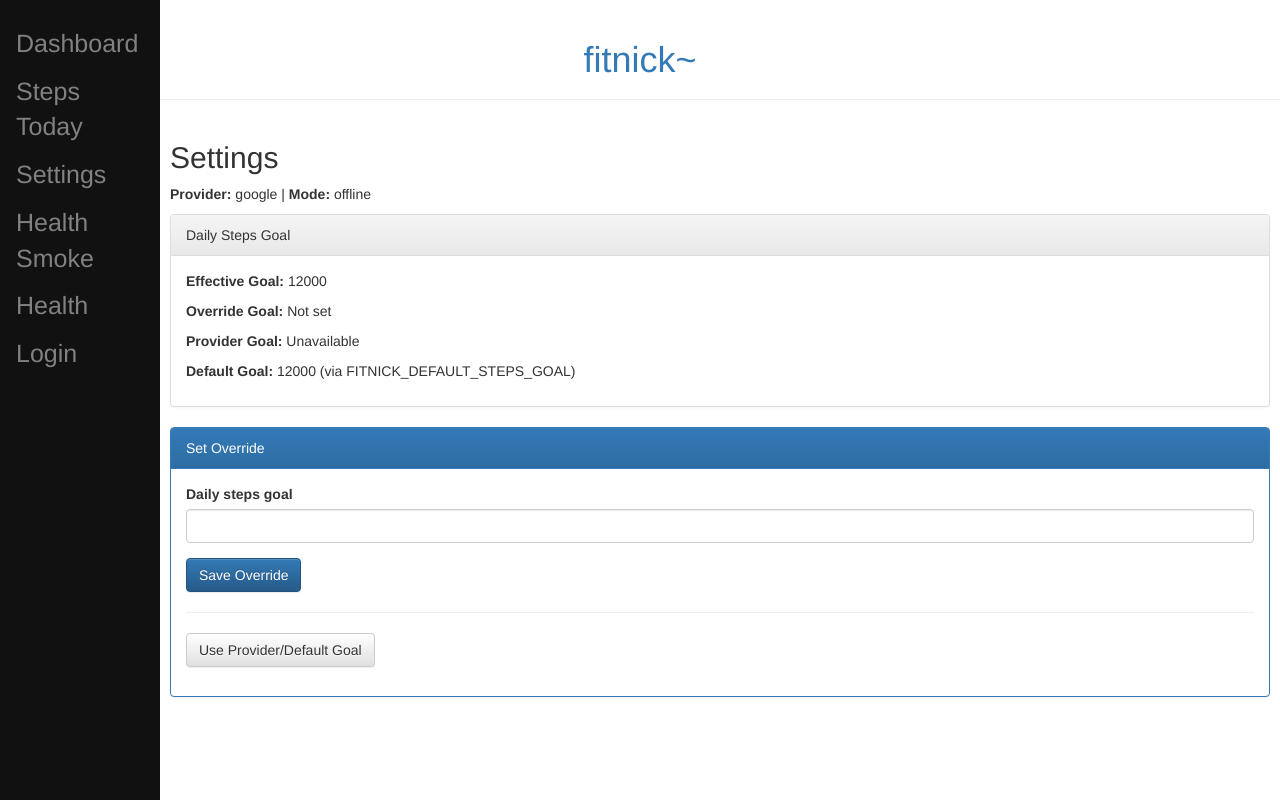
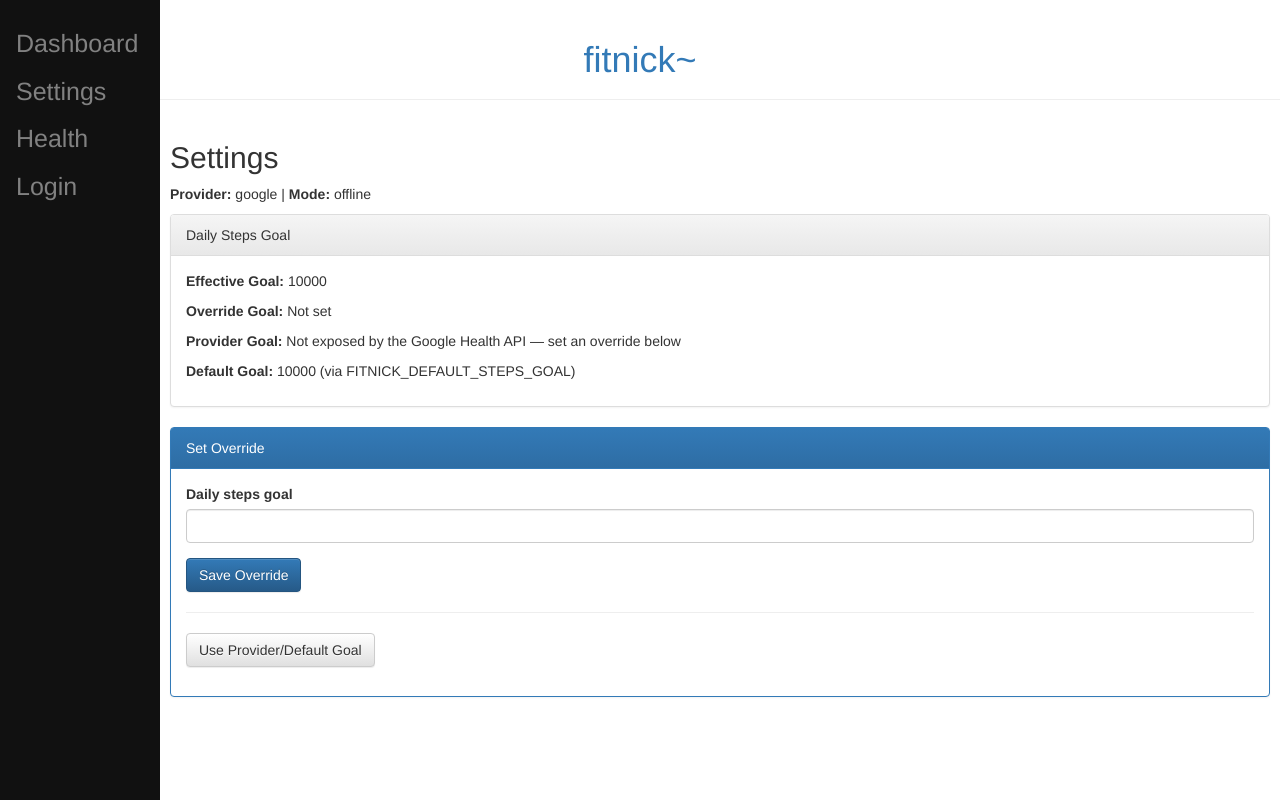
Before and after one commit to kcinnick/fitnick, a Django app: page /settings in a window 1280 px wide. Run offline with Django 3.2, Linux system fonts and the light colour scheme; some libraries are stand-ins or nearby versions.

Commit message:
Consolidate dashboard, add steps pacing, 10k default goal, simplify nav (#95 #96 #97 #98)

```diff
--- a/fitnick/base/base.py
+++ b/fitnick/base/base.py
@@ -9,11 +9,11 @@ from sqlalchemy import create_engine
 
 def _offline_fitbit_response_factory():
     try:
-        default_steps_goal = int(os.getenv('FITNICK_DEFAULT_STEPS_GOAL', '12000'))
+        default_steps_goal = int(os.getenv('FITNICK_DEFAULT_STEPS_GOAL', '10000'))
         if default_steps_goal <= 0:
-            default_steps_goal = 12000
+            default_steps_goal = 10000
     except ValueError:
-        default_steps_goal = 12000
+        default_steps_goal = 10000
 
     def _body_weight_response(base_date=None, end_date=None):
         records = [
--- a/fitnick_django/fitnick_django/templates/base.html
+++ b/fitnick_django/fitnick_django/templates/base.html
@@ -44,10 +44,8 @@
         </div>
 	<div class="sidenav">
 		<a href="/">Dashboard</a>
-		<a href="/steps/today">Steps Today</a>
 		<a href="/settings">Settings</a>
-		<a href="/health/smoke">Health Smoke</a>
-		<a href="/healthz">Health</a>
+		<a href="/health">Health</a>
 		{% if user.is_authenticated %}
 		<a href="/logout">Logout</a>
 		{% else %}
--- a/fitnick_django/fitnick_django/templates/settings.html
+++ b/fitnick_django/fitnick_django/templates/settings.html
@@ -16,7 +16,7 @@
         <div class="panel-body">
             <p><strong>Effective Goal:</strong> {{ effective_goal }}</p>
             <p><strong>Override Goal:</strong> {% if override_goal %}{{ override_goal }}{% else %}Not set{% endif %}</p>
-            <p><strong>Provider Goal:</strong> {% if provider_goal %}{{ provider_goal }}{% else %}Unavailable{% endif %}</p>
+            <p><strong>Provider Goal:</strong> {% if provider_goal %}{{ provider_goal }}{% elif not provider_goal_supported %}Not exposed by the Google Health API &mdash; set an override below{% else %}Unavailable{% endif %}</p>
             {% if provider_goal_error %}
                 <p class="text-muted">Provider goal lookup error: {{ provider_goal_error }}</p>
             {% endif %}
--- a/fitnick_django/fitnick_django/views.py
+++ b/fitnick_django/fitnick_django/views.py
@@ -1,10 +1,10 @@
 import os
 import json
-from datetime import datetime
+from datetime import datetime, timedelta
 from zoneinfo import ZoneInfo
-
+import math
 from django.http import JsonResponse
-from django.shortcuts import render
+from django.shortcuts import redirect, render
 
 from fitnick.base.live_api import (
     HealthAPIError,
@@ -29,7 +29,7 @@ def _local_now():
     return datetime.now(LOCAL_TIME_ZONE)
 
 
-DEFAULT_STEPS_GOAL = 12000
+DEFAULT_STEPS_GOAL = 10000
 
 
 def _settings_file_path():
@@ -113,9 +113,37 @@ def _is_scope_permission_error(exc):
         return False
     error_type = str(getattr(exc, 'error_type', '')).lower()
     return exc.status_code == 403 and ('permission' in error_type or 'scope' in str(exc).lower())
+
+
+def _active_end_hour():
+    parsed = _coerce_positive_int(os.getenv('FITNICK_ACTIVE_END_HOUR', '22'))
+    return min(parsed, 24) if parsed else 22
+
+
+def compute_steps_pacing(steps, goal, now):
+    """Return pacing info for reaching `goal` by the configured end hour (local time)."""
+    remaining = max(0, int(goal) - int(steps))
+    if remaining == 0:
+        return {'status': 'reached', 'remaining': 0, 'hours_left': 0.0,
+                'steps_per_hour': 0, 'steps_per_minute': 0.0}
+    day_start = now.replace(hour=0, minute=0, second=0, microsecond=0)
+    seconds_left = (day_start + timedelta(hours=_active_end_hour()) - now).total_seconds()
+    if seconds_left <= 0:
+        return {'status': 'missed', 'remaining': remaining, 'hours_left': 0.0,
+                'steps_per_hour': None, 'steps_per_minute': None}
+    hours_left = seconds_left / 3600
+    return {
+        'status': 'in_progress',
+        'remaining': remaining,
+        'hours_left': round(hours_left, 2),
+        'steps_per_hour': math.ceil(remaining / hours_left),
+        'steps_per_minute': round(remaining / (hours_left * 60), 1),
+    }
+
+
 def index(request):
     goal = _configured_default_steps_goal()
-    today = datetime.today().strftime('%Y-%m-%d')
+    today = _local_now().strftime('%Y-%m-%d')
     errors = []
     steps_this_time = 0
     daily_activity_response = None
@@ -184,46 +212,16 @@ def index(request):
         "recent_steps": recent_steps,
         "latest_sleep": latest_sleep,
         "latest_body_fat": latest_body_fat,
+        "pacing": compute_steps_pacing(steps_this_time, goal, dt),
     }
 
     return render(request, 'index.html', index_context)
 
 
 def get_steps_today(request):
-    status_code = 200
-    error = None
+    """Legacy route; consolidated into the dashboard at '/'."""
+    return redirect('/')
 
-    goal = _configured_default_steps_goal()
-    today = datetime.today().strftime('%Y-%m-%d')
-    try:
-        response = get_daily_activity_summary(today)
-        steps_this_time = int(response.get('summary', {}).get('steps', 0))
-        goal = _resolve_steps_goal(response)
-    except (HealthAPIError, HealthConfigurationError) as exc:
-        steps_this_time = 0
-        error = str(exc)
-        status_code = getattr(exc, 'status_code', 500)
-
-    dt = _local_now()
-    percent = (steps_this_time / goal) * 100 if goal else 0
-    index_context = {
-        "base_date": today,
-        "today": True,
-        "steps": steps_this_time,
-        "time": str(dt),
-        "goal": goal,
-        "percent": percent,
-        "percent_str": str(percent)[:6],
-        "errors": [error] if error else [],
-        "service_mode": 'live' if uses_live_health_api() else 'offline',
-        "provider": get_health_provider(),
-        "identity": None,
-        "recent_steps": [],
-        "latest_sleep": None,
-        "latest_body_fat": None,
-    }
-
-    return render(request, 'index.html', index_context, status=status_code)
 
 
 def healthcheck(request):
@@ -318,7 +316,9 @@ def settings_page(request):
                 _set_steps_goal_override(parsed_goal)
                 message = 'Goal override saved.'
 
-    if uses_live_health_api():
+    # The Google Health API does not expose the user's daily steps goal.
+    provider_goal_supported = get_health_provider() != 'google'
+    if uses_live_health_api() and provider_goal_supported:
         try:
             provider_response = get_daily_activity_summary(today)
             provider_goal = _goal_from_activity_response(provider_response)
@@ -336,6 +336,7 @@ def settings_page(request):
             'service_mode': 'live' if uses_live_health_api() else 'offline',
             'override_goal': override_goal,
             'provider_goal': provider_goal,
+            'provider_goal_supported': provider_goal_supported,
             'provider_goal_error': provider_goal_error,
             'effective_goal': effective_goal,
             'default_goal': _configured_default_steps_goal(),
```
Also changed, not shown: fitnick_django/fitnick_django/templates/index.html (+8 -0 lines), tests/test_steps_goal_settings.py (+45 -0 lines), 1 other file.
